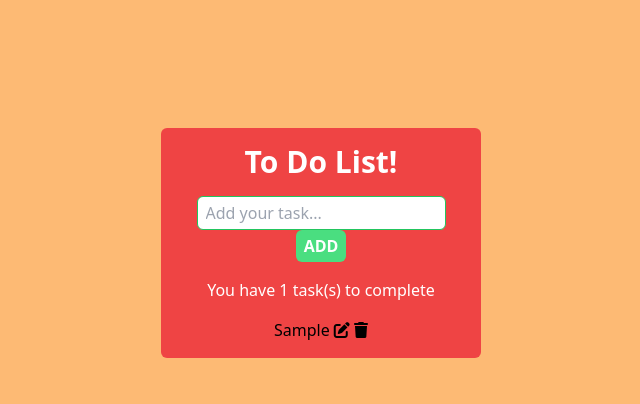
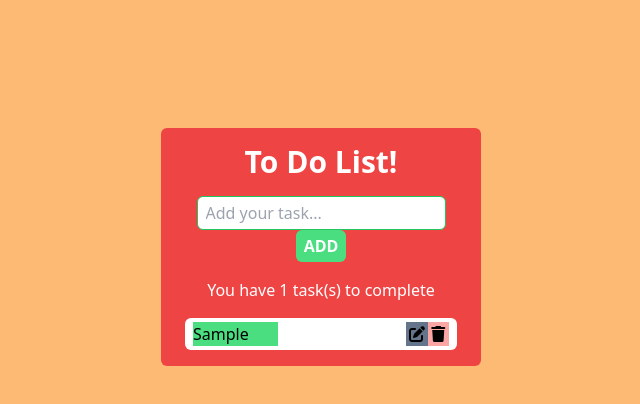
Before and after one commit to mokarram280/Todo_List, a website built with Vite: page index.html in a window 1280 px wide. Both pictures are taken after typing "Sample" into the empty fields and a click on the button "ADD". Shown: the whole page, without its empty margins (319-959 px from the left). Built offline with nearby package versions, Linux system fonts and the light colour scheme.

Commit message:
task style added

```diff
--- a/src/style.css
+++ b/src/style.css
@@ -1,3 +1,19 @@
 @tailwind base;
 @tailwind components;
 @tailwind utilities;
+
+
+@layer components {
+    .task {
+        @apply bg-white grid grid-cols-3 justify-between rounded-md py-1 px-2;
+    }
+    #taskName {
+        @apply bg-green-400 text-start w-full
+    }
+    #edit {
+        @apply text-center bg-slate-500 w-1/4 ml-32
+    }
+    #delete {
+        @apply bg-red-300 text-center w-1/4 ml-16
+    }
+}
```
